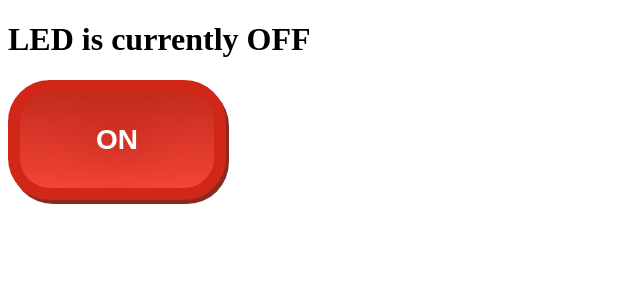
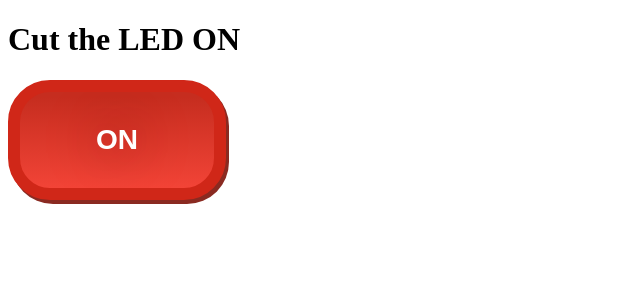
Before and after one commit to sbarb/RPiProxy, a Flask app: page / in a window 1280 px wide. Shown: the top 300 px of the page, without its empty margins (0-640 px from the left). Run offline with Flask 2, Linux system fonts and the light colour scheme.

Commit message:
button work

```diff
--- a/templates/index.html
+++ b/templates/index.html
@@ -8,14 +8,16 @@
               filename='index.css')}}" />
 </head>
 <body>
-
+<!--
 <h1>LED is currently {{isOn}}</h1>
-
+ -->
 <form action="LEDinfo" method="POST">
 <div>
 	{% if isOn %}
+		<h1>Cut the LED ON</h1>
 		<p><input class="off" type="submit" name="LED" value="{{notIsOn}}"></p>
 	{% else %}
+	<h1>Cut the LED OFF</h1>
 		<p><input class="on" type="submit" name="LED" value="{{notIsOn}}"></p>
 	{% endif %}
 </div>
```
